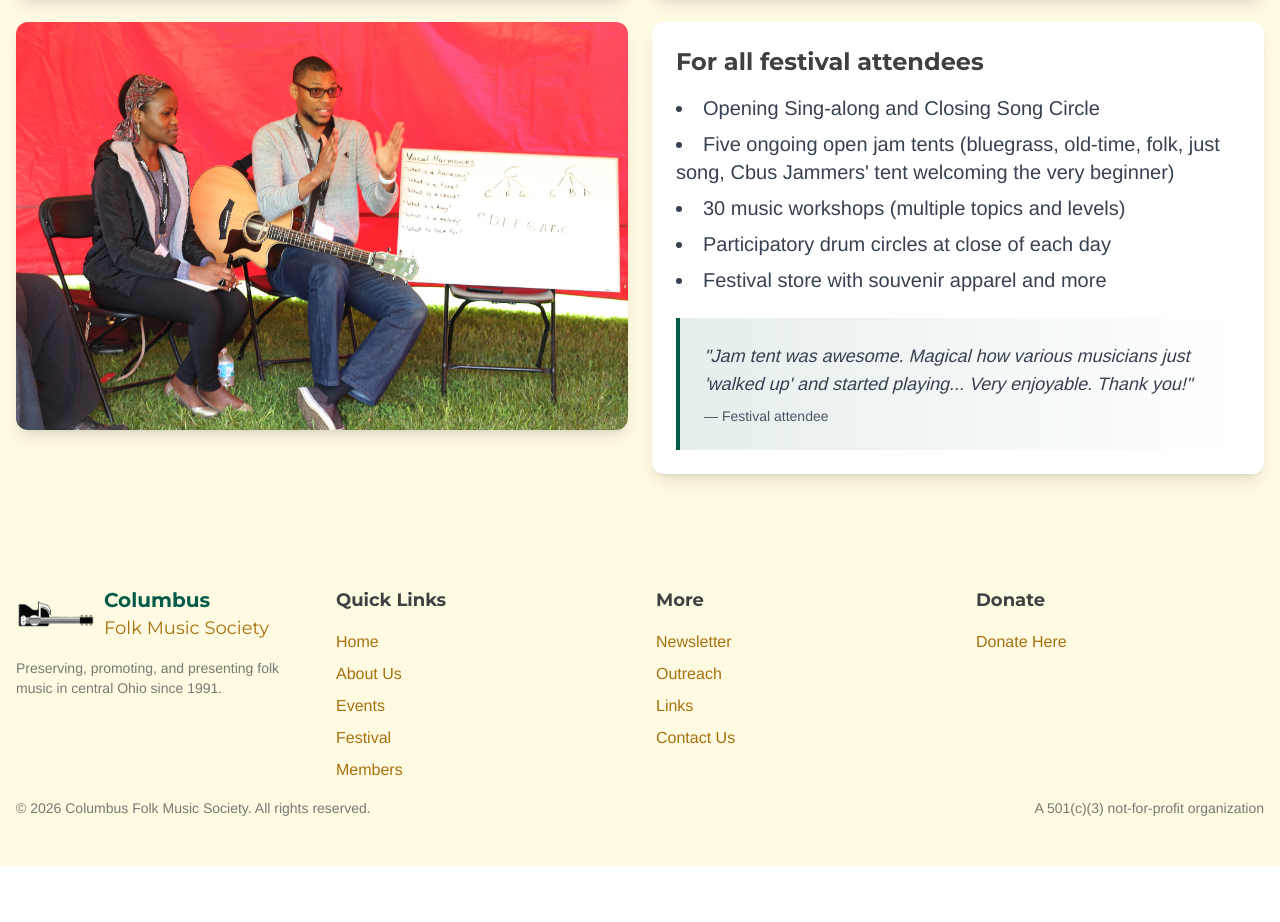
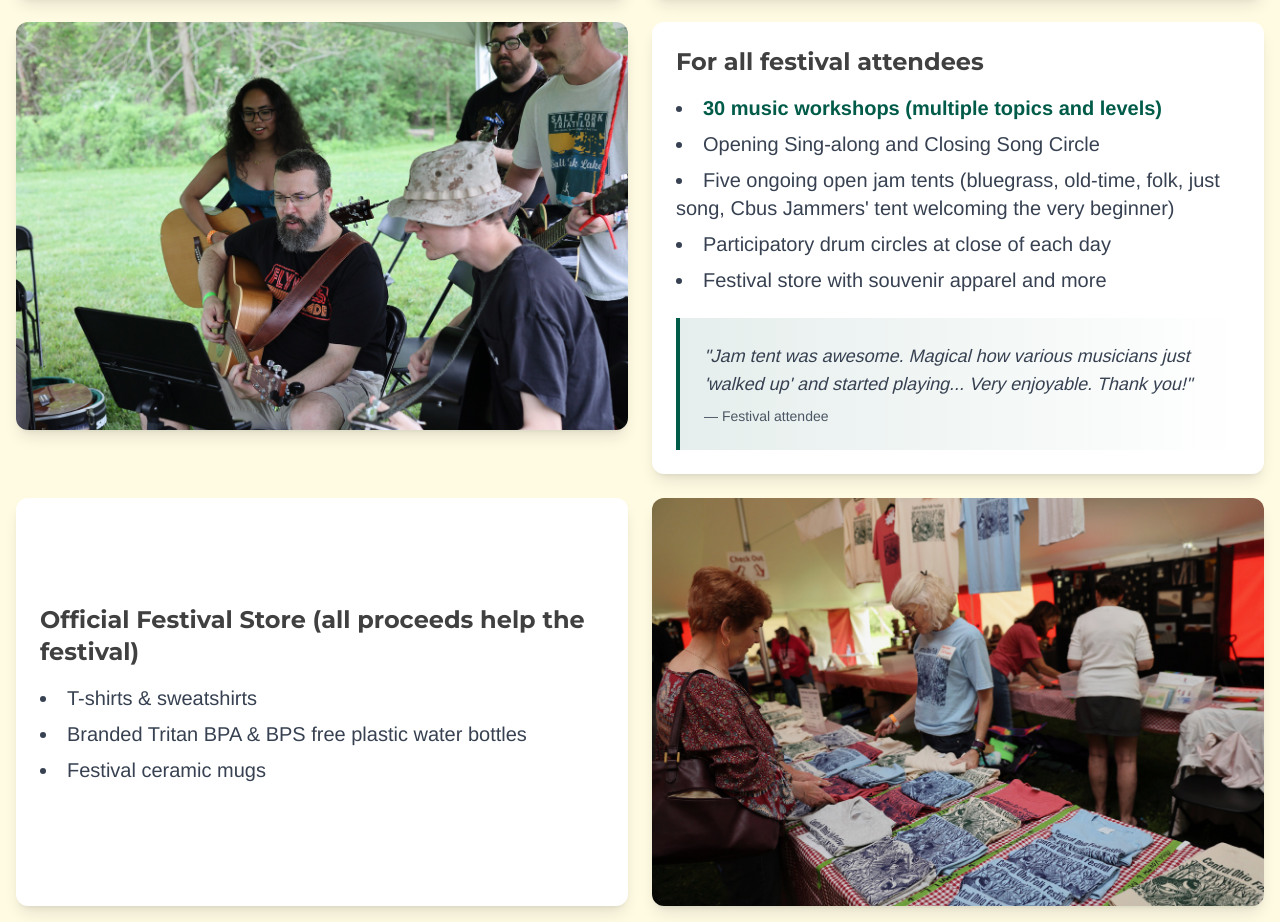
Before and after one commit to clemens72/cfms, a Next.js app: page /festival/activities in a window 1280 px wide. Shown: the part 910-1832 px from the top of the page. Before the commit the page ends 1776 px from the top, so only its background shows below. Built offline with nearby package versions, Linux system fonts and the light colour scheme.

Commit message:
workshops and activities minor updates

```diff
--- a/src/app/festival/activities/page.tsx
+++ b/src/app/festival/activities/page.tsx
@@ -48,7 +48,7 @@ export default function ActivitiesPage() {
                     </div>
                     <div className="relative h-64 md:h-auto">
                         <Image
-                            src="/festival/activities/workshop.jpg"
+                            src="/festival/activities/jamtent2.jpg"
                             alt="Music workshops"
                             width={400}
                             height={200}
@@ -60,9 +60,9 @@ export default function ActivitiesPage() {
                             For all festival attendees
                         </h2>
                         <ul className="list-disc list-inside text-lg md:text-xl font-body text-gray-700 mb-4 leading-relaxed space-y-2">
+                            <li><a href="/festival/workshops" className='text-green font-bold hover:text-brown hover:underline'>30 music workshops (multiple topics and levels)</a></li>
                             <li>Opening Sing-along and Closing Song Circle</li>
                             <li>Five ongoing open jam tents (bluegrass, old-time, folk, just song, Cbus Jammers&apos; tent welcoming the very beginner)</li>
-                            <li>30 music workshops (multiple topics and levels)</li>
                             <li>Participatory drum circles at close of each day</li>
                             <li>Festival store with souvenir apparel and more</li>
                         </ul>
@@ -73,6 +73,25 @@ export default function ActivitiesPage() {
                             <footer className="text-sm font-body text-gray-600 mt-2">— Festival attendee</footer>
                         </blockquote>
                     </div>
+                    <div className="bg-white p-6 rounded-xl shadow-lg hover:shadow-xl transition-shadow duration-300 flex flex-col justify-center h-full">
+                        <h2 className="text-xl md:text-2xl font-heading font-bold mb-4 text-charcoal">
+                            Official Festival Store (all proceeds help the festival)
+                        </h2>
+                        <ul className="list-disc list-inside text-lg md:text-xl font-body text-gray-700 mb-4 leading-relaxed space-y-2">
+                            <li>T-shirts & sweatshirts</li>
+                            <li>Branded Tritan BPA & BPS free plastic water bottles </li>
+                            <li>Festival ceramic mugs</li>
+                        </ul>
+                    </div>
+                    <div className="relative h-64 md:h-auto">
+                        <Image
+                            src="/festival/activities/vendors.jpg"
+                            alt="Vendors"
+                            width={400}
+                            height={200}
+                            className="w-full h-auto object-contain rounded-xl shadow-lg"
+                        />
+                    </div>
                 </div>
             </section>
         </div>
--- a/src/app/festival/workshops/page.tsx
+++ b/src/app/festival/workshops/page.tsx
@@ -66,10 +66,10 @@ export default function WorkshopsPage() {
                             FESTIVAL WORKSHOPS
                         </h1>
                         <p className="text-lg md:text-xl font-body text-charcoal mb-4 leading-relaxed">
-                            The festival seeks to make the folk arts easily accessible to the public and to increase awareness and appreciation for the folk arts, especially music, storytelling and dance. It is also a teaching festival that offers a 30 workshops with something for everyone.
+                            The festival&apos;s programming not only includes multiple performances, but also incorporates a teaching component. It offers 30 workshops covering a myriad of topics and instruments, including beginner workshops.
                         </p>
                         <p className="text-lg md:text-xl font-body text-charcoal mb-4 leading-relaxed">
-                            Workshops are 50 minutes long. There are three workshop tents and workshops are held every hour in each of those tents all during the day both Saturday and Sunday. Workshop presenters are either established teachers or festival artists who also have done workshops or are comfortable sharing what they know.
+                            Workshops are 50 minutes long. There are three workshop tents. Workshops are held on the hour in each tent all day on both Saturday and Sunday. Workshop presenters are either established teachers or festival artists who have done workshops or are comfortable sharing what they know.
                         </p>
                         <p className="text-lg md:text-xl font-body text-charcoal mb-4 leading-relaxed">
                             Anyone on the grounds can attend the workshops. If you are an experienced musician, curious about music in general, new to music, or trying out an instrument for the first time, there are workshops for all of that.
```
Also changed, not shown: public/festival/activities/jamtent2.jpg (added), public/festival/activities/vendors.jpg (added).
